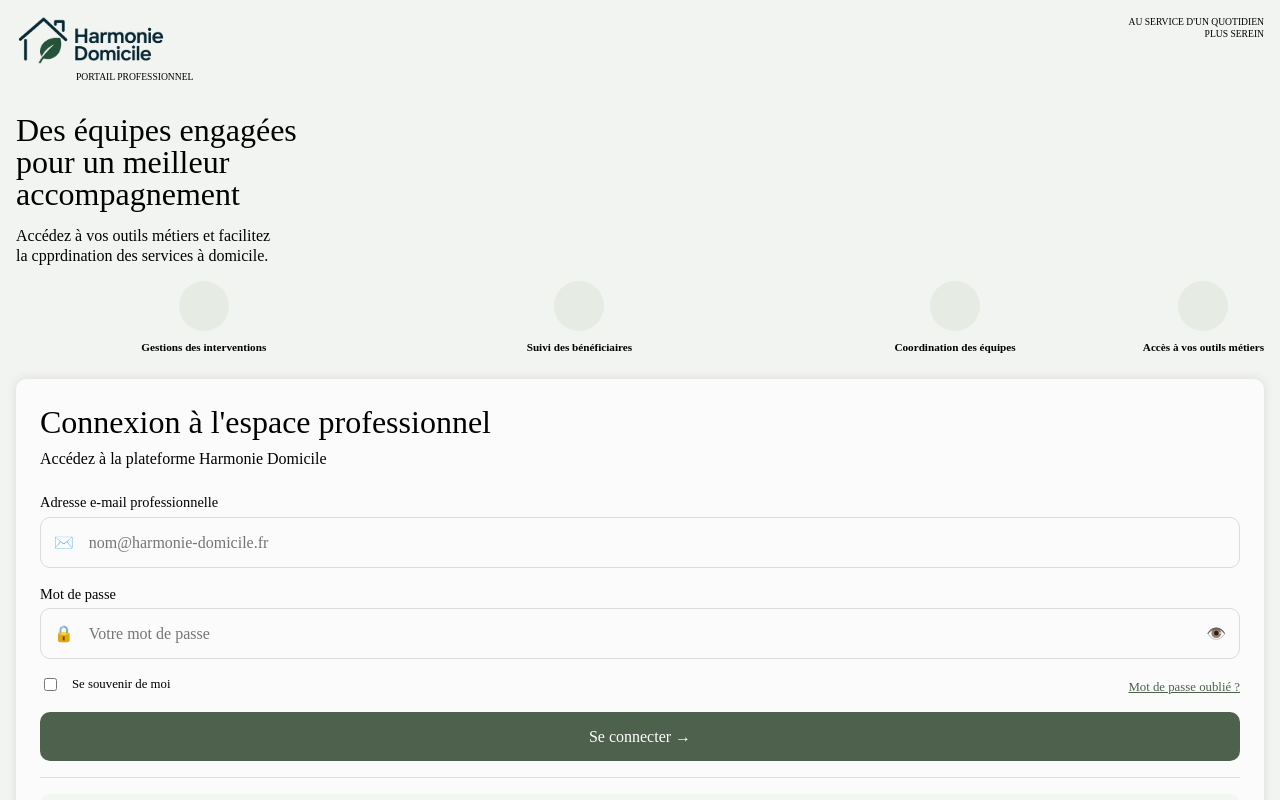
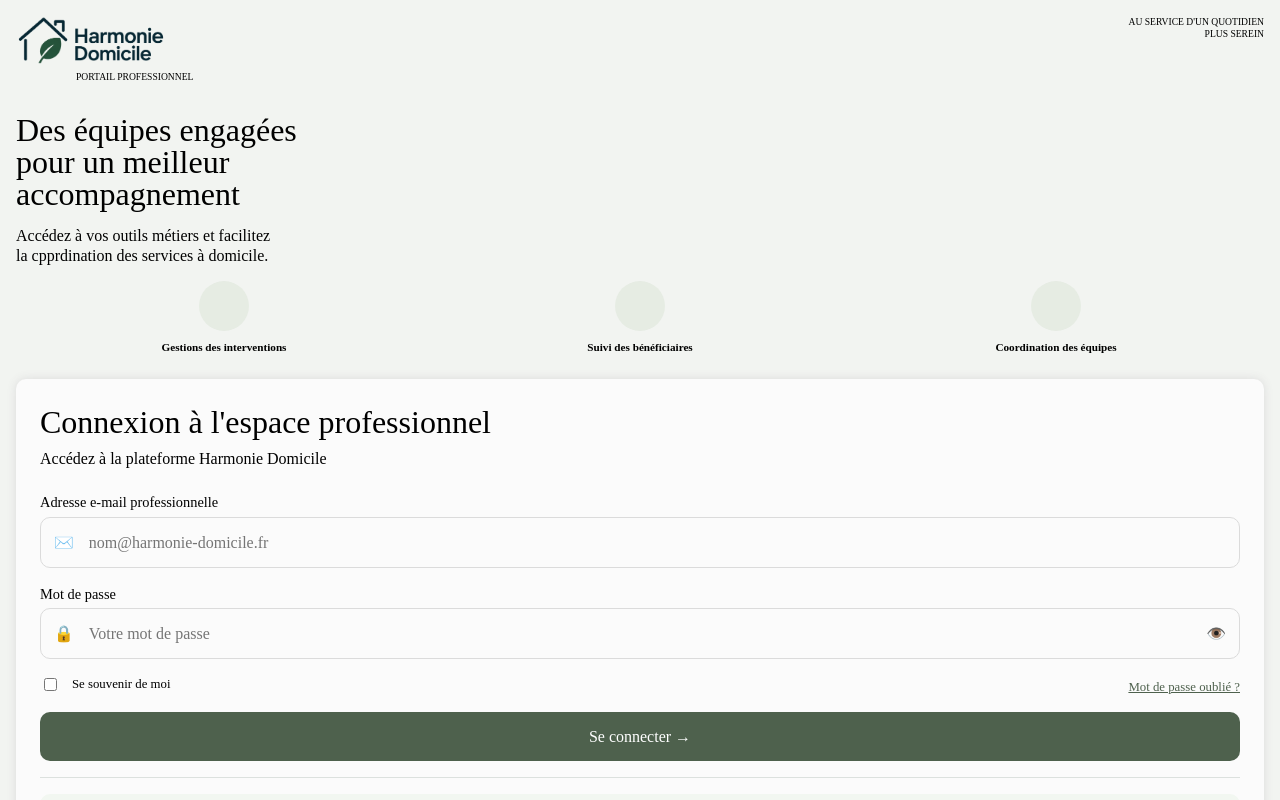
Before and after one commit to kevinmarlin-alt/Devoir_bilan_DWWM, a Vue app in the folder client/: page /login in a window 1280 px wide. Shown: the top 800 px of the page. Built offline with nearby package versions, Linux system fonts and the light colour scheme.

Commit message:
feat(login): update page title and enhance login view styles

```diff
--- a/client/index.html
+++ b/client/index.html
@@ -5,7 +5,7 @@
     <link rel="icon" href="/favicon.ico">
     <link rel="stylesheet" href="/assets/styles/reset.css" defer>
     <meta name="viewport" content="width=device-width, initial-scale=1.0">
-    <title>Vite App</title>
+    <title>Harmonie Domicile</title>
   </head>
   <body>
     <div id="app"></div>
--- a/client/src/router/index.ts
+++ b/client/src/router/index.ts
@@ -4,6 +4,7 @@
 import LoginView from "@/views/LoginView.vue";
 import { createRouter, createWebHistory } from "vue-router";
 
+const applicationName = "Harmonie Domicile"
 
 const router = createRouter({
     history: createWebHistory(),
@@ -11,7 +12,8 @@
         {
             path: '/login',
             name: 'login',
-            component: LoginView
+            component: LoginView,
+            meta: { title: 'Connexion' }
         },
         {
             path: '/',
@@ -30,6 +32,12 @@
             component: NotFoundView
         }
     ]
-})
+});
+
+router.afterEach((to) => {
+    const pageTitle = typeof to.meta.title === 'string' ? to.meta.title : null
+
+    document.title = pageTitle ? `${pageTitle} | ${applicationName}` : applicationName
+});
 
 export default router;
--- a/client/src/views/LoginView.vue
+++ b/client/src/views/LoginView.vue
@@ -251,10 +251,7 @@
 .intro-panel__features {
     display: grid;
     grid-template-columns: repeat(3, 1fr);
-    grid-template-rows: auto;
     justify-items: center;
-    grid-auto-flow: column;
-    overflow-x: auto;
 }
 
 .intro-panel__feature {
@@ -264,6 +261,10 @@
     text-align: center;
     min-width: 100px;
 
+}
+
+.intro-panel__feature:nth-child(n + 4) {
+    display: none;
 }
 
 .intro-panel__feature-icon {
```
